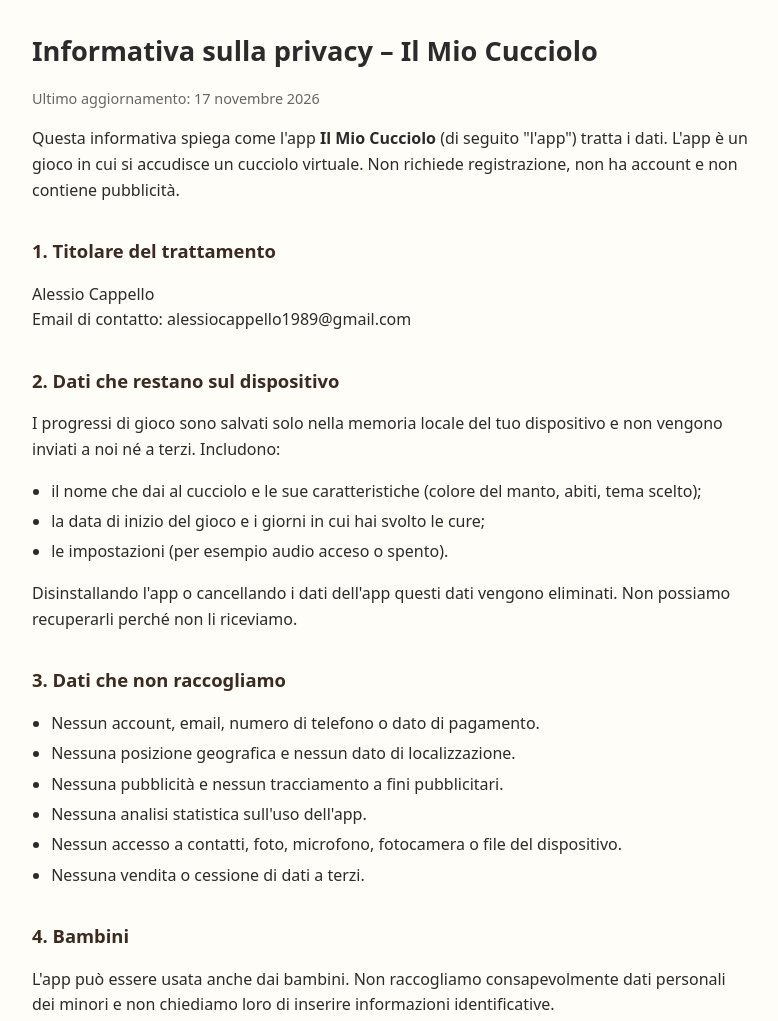
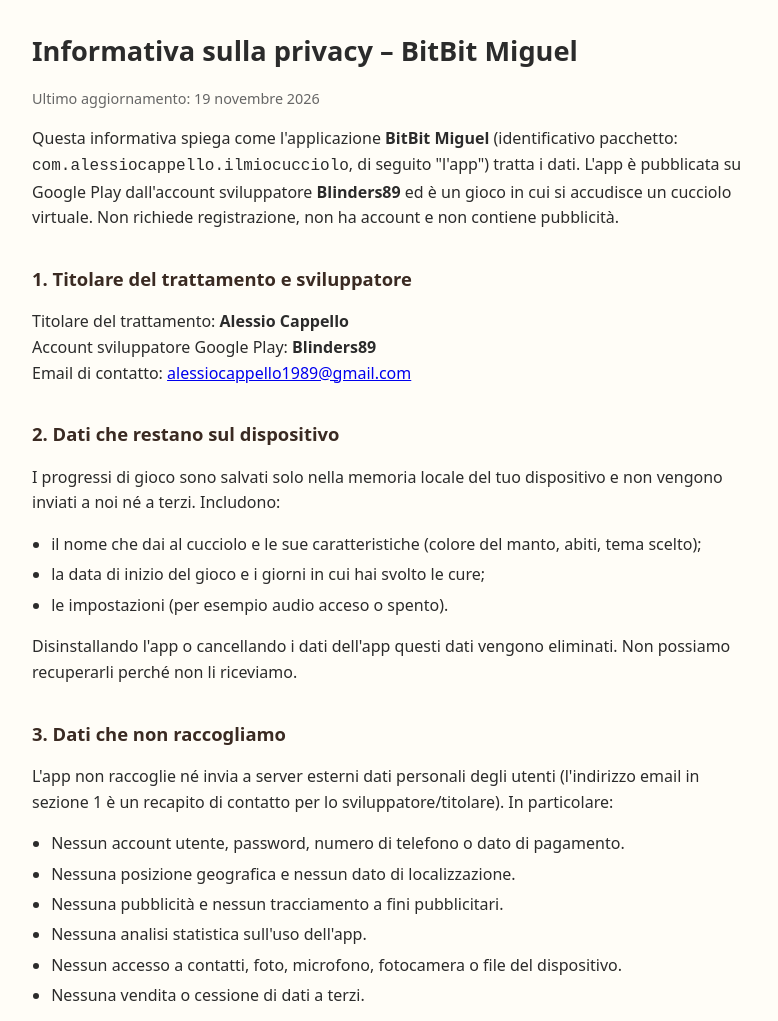
Before and after one commit to AlessioCappello1989/bitbit-miguel-privacy, a plain HTML site: page index.html in a window 1280 px wide. Shown: the top 1021 px of the page, without its empty margins (248-1026 px from the left). Drawn offline with Linux system fonts and the light colour scheme.

Commit message:
Update privacy policy for BitBit Miguel

```diff
--- a/index.html
+++ b/index.html
@@ -3,7 +3,7 @@
 <head>
 <meta charset="utf-8">
 <meta name="viewport" content="width=device-width,initial-scale=1">
-<title>Informativa sulla privacy – Il Mio Cucciolo</title>
+<title>Informativa sulla privacy – BitBit Miguel</title>
 <style>
    body{font:16px/1.6 system-ui,-apple-system,"Segoe UI",Roboto,sans-serif;color:#2b2b2b;background:#fffdf7;margin:0}
    main{max-width:720px;margin:0 auto;padding:24px 18px 48px}
@@ -16,13 +16,15 @@
 </head>
 <body>
 <main>
-<h1>Informativa sulla privacy – Il Mio Cucciolo</h1>
-<p class="meta">Ultimo aggiornamento: 17 novembre 2026</p>
+<h1>Informativa sulla privacy – BitBit Miguel</h1>
+<p class="meta">Ultimo aggiornamento: 19 novembre 2026</p>
 
-<p>Questa informativa spiega come l'app <strong>Il Mio Cucciolo</strong> (di seguito "l'app") tratta i dati. L'app è un gioco in cui si accudisce un cucciolo virtuale. Non richiede registrazione, non ha account e non contiene pubblicità.</p>
+<p>Questa informativa spiega come l'applicazione <strong>BitBit Miguel</strong> (identificativo pacchetto: <code>com.alessiocappello.ilmiocucciolo</code>, di seguito "l'app") tratta i dati. L'app è pubblicata su Google Play dall'account sviluppatore <strong>Blinders89</strong> ed è un gioco in cui si accudisce un cucciolo virtuale. Non richiede registrazione, non ha account e non contiene pubblicità.</p>
 
-<h2>1. Titolare del trattamento</h2>
-<p>Alessio Cappello<br> Email di contatto: alessiocappello1989@gmail.com</p>
+<h2>1. Titolare del trattamento e sviluppatore</h2>
+<p>Titolare del trattamento: <strong>Alessio Cappello</strong><br>
+Account sviluppatore Google Play: <strong>Blinders89</strong><br>
+Email di contatto: <a href="mailto:alessiocappello1989@gmail.com">alessiocappello1989@gmail.com</a></p>
 
 <h2>2. Dati che restano sul dispositivo</h2>
 <p>I progressi di gioco sono salvati solo nella memoria locale del tuo dispositivo e non vengono inviati a noi né a terzi. Includono:</p>
@@ -34,8 +36,9 @@
 <p>Disinstallando l'app o cancellando i dati dell'app questi dati vengono eliminati. Non possiamo recuperarli perché non li riceviamo.</p>
 
 <h2>3. Dati che non raccogliamo</h2>
+<p>L'app non raccoglie né invia a server esterni dati personali degli utenti (l'indirizzo email in sezione 1 è un recapito di contatto per lo sviluppatore/titolare). In particolare:</p>
 <ul>
-   <li>Nessun account, email, numero di telefono o dato di pagamento.</li>
+   <li>Nessun account utente, password, numero di telefono o dato di pagamento.</li>
    <li>Nessuna posizione geografica e nessun dato di localizzazione.</li>
    <li>Nessuna pubblicità e nessun tracciamento a fini pubblicitari.</li>
    <li>Nessuna analisi statistica sull'uso dell'app.</li>
@@ -56,7 +59,7 @@
 <p>Se l'app cambierà il modo in cui tratta i dati, aggiorneremo questa pagina e la data in alto.</p>
 
 <h2>8. Contatti</h2>
-<p>Per qualsiasi domanda sulla privacy scrivi a: alessiocappello1989@gmail.com.</p>
+<p>Per qualsiasi domanda sulla privacy relativa a <strong>BitBit Miguel</strong> scrivi a: <a href="mailto:alessiocappello1989@gmail.com">alessiocappello1989@gmail.com</a>.</p>
 </main>
 </body>
 </html>
```
